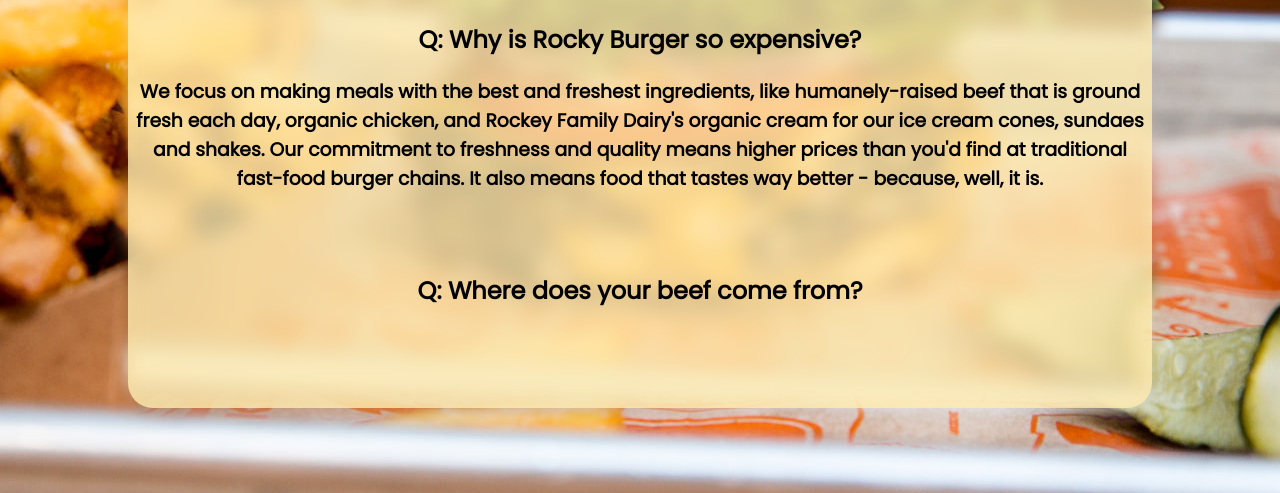
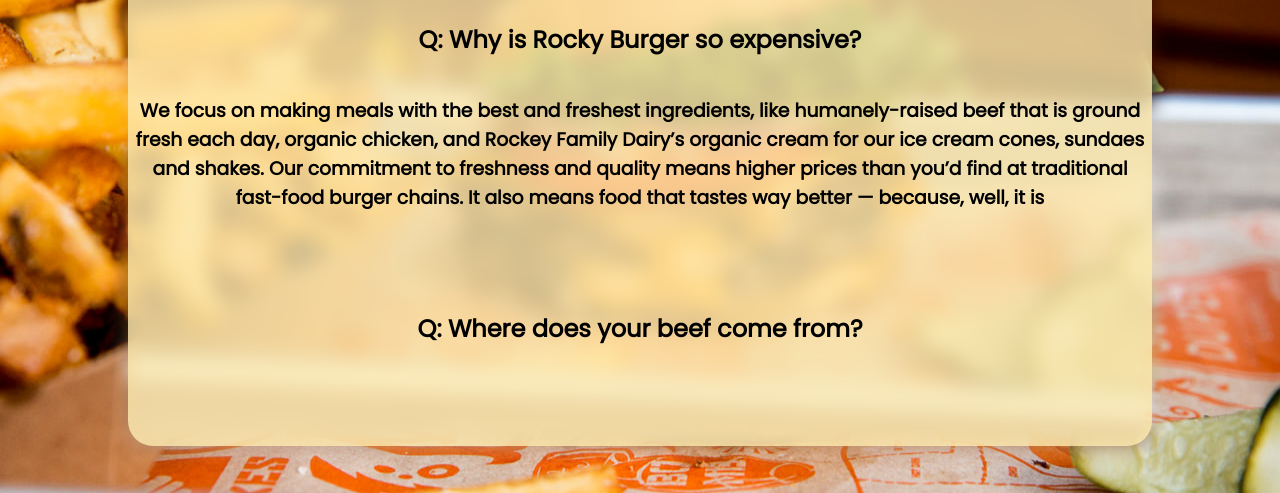
Before and after one commit to rileyDavis42/Project1, a plain HTML site: page faq.html in a window 1280 px wide. Both pictures are taken after a click on the link "Q: Why is Rocky Burger so expensive?". Shown: the part 307-800 px from the top of the page. Drawn offline with Linux system fonts and the light colour scheme; a web font is replaced by a local one.

Commit message:
FAQ Animations and smoothness

```diff
--- a/css/style.css
+++ b/css/style.css
@@ -96,9 +96,7 @@
     text-decoration: none;
     color: black;
 }
-.answer{
-    display: none;
-}
+
 .p2{
     color: brown;
 }
@@ -147,6 +145,15 @@
     margin-top: 10vh;
     justify-content: space-around;
     font-weight: bold;
+}
+.answer{
+    overflow: hidden;
+}
+
+#a1, #a2{
+    transition: max-height 1s linear;
+    max-height: 0;
+    transition-delay: 0s;
 }
 
 textarea{
@@ -299,4 +306,7 @@
         width: 15vw;
         margin: auto auto;
     }
+    .answer{
+        font-size: 20px;
+    }
 }
--- a/faq.html
+++ b/faq.html
@@ -17,13 +17,29 @@
 <div id="backgroundBlur"></div>
 <div id="content">
      <h1 id="title">FAQ</h1>
-     <h2><a href="#" onclick="show('a1')">Q: Why is Rocky Burger so expensive?</a></h2>
-     <h3 id="a1"></h3>
-
-     <h2 style="transition: 1s; margin-top: 10vh; text-align: center;"><a href="#a2" onclick="show('a2')">Q: Where does your beef come from?</a> </h2>
-     <h3 id="a2"></h3>
+     <h2><a href="javascript: void(0);" onclick="show('a1')">Q: Why is Rocky Burger so expensive?</a></h2>
+        <div id="a1" class="answer">
+         <h3>
+             We focus on making meals with the best and freshest ingredients, like
+             humanely-raised beef that is ground fresh each day, organic chicken,
+             and Rockey Family Dairy’s organic cream for our ice cream cones,
+             sundaes and shakes.
+             Our commitment to freshness and quality means higher prices than
+             you’d find at traditional fast-food burger chains. It also means food
+             that tastes way better — because, well, it is
+         </h3>
+        </div>
+     <h2 style="margin-top: 10vh; text-align: center;">
+         <a href="javascript: void(0);" onclick="show('a2')">Q: Where does your beef come from?</a> </h2>
+     <div class="answer" id="a2">
+         <h3>We source our humanely-raised, vegetarian-fed beef from local,
+             family-owned ranches. We use an 85% to 15% protein to fat blend, a
+             mixture of the lean protein and the marbling found on in a cut of steak
+             for our ground beef. The mixture is ground daily, and thus, our
+             burgers taste so amazing.</h3>
+     </div>
      <div class="spacer"></div>
-     <script src="js/script.js"></script>
+    <script src="js/script.js"></script>
 </div>
 <div class="spacerBig"></div>
 <div id="footer">
--- a/js/script.js
+++ b/js/script.js
@@ -1,41 +1,20 @@
-let answers = ["We focus on making meals with the best and freshest ingredients, like\n" +
-"humanely-raised beef that is ground fresh each day, organic chicken,\n" +
-"and Rockey Family Dairy\'s organic cream for our ice cream cones,\n" +
-"sundaes and shakes.\n" +
-"Our commitment to freshness and quality means higher prices than\n" +
-"you\'d find at traditional fast-food burger chains. It also means food\n" +
-"that tastes way better - because, well, it is.\n", "We source our humanely-raised, vegetarian-fed beef from local,\n" +
-"family-owned ranches. We use an 85% to 15% protein to fat blend, a\n" +
-"mixture of the lean protein and the marbling found on in a cut of steak\n" +
-"for our ground beef. The mixture is ground daily, and thus, our\n" +
-"burgers taste so amazing."];
-
 //let contentHeight = window.getComputedStyle(document.getElementById("content")).style.height;
 let contentHeight = document.getElementById("content").offsetHeight;
 
+setInterval(function(){
+    updateBlur();
+}, 50);
 
 if(document.getElementById("backgroundBlur")){
     document.getElementById("backgroundBlur").style.height = contentHeight +'px';
 }
 
 function show(id){
-    let element = document.getElementById(id);
-    if(element.innerHTML.length > 0){
-        document.getElementById(id).innerHTML = "";
-        updateBlur();
+    if(document.getElementById(id).style.maxHeight === "200px"){
+        document.getElementById(id).style.maxHeight = "0";
     }
     else{
-        document.getElementById(id).innerHTML = getAnswer(id);
-        updateBlur();
-    }
-}
-
-function getAnswer(id){
-    if(id === "a1"){
-        return answers[0];
-    }
-    else if(id === "a2"){
-        return answers[1];
+        document.getElementById(id).style.maxHeight = "200px";
     }
 }
 
@@ -43,3 +22,8 @@
     let contentHeight = document.getElementById("content").offsetHeight;
     document.getElementById("backgroundBlur").style.height = contentHeight + 'px';
 }
+
+function test(){
+    alert("Test has been called");
+    document.getElementById("testShow").style.maxHeight =  '200px';
+}
```
